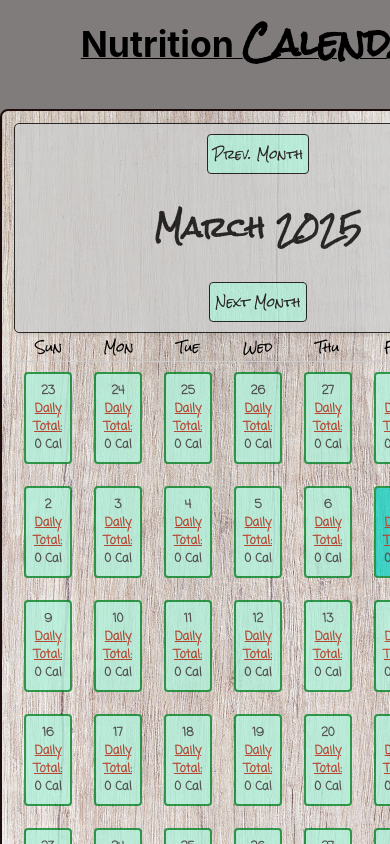
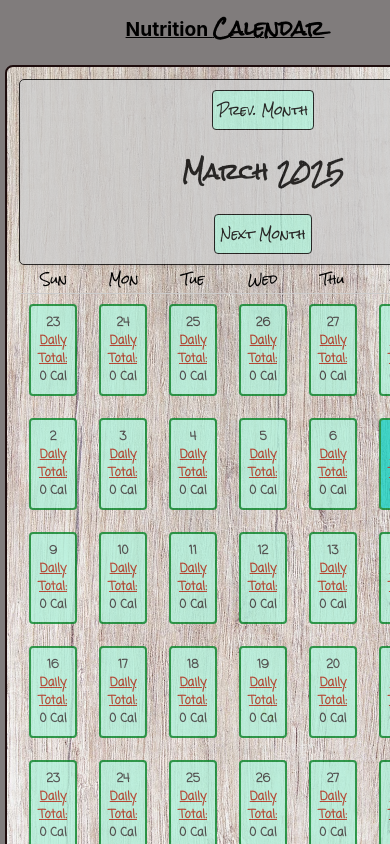
Before and after one commit to davidxv15/Nutrition-Calendar2.0, a React (Create React App) app: page / in a window 390 px wide. Shown: the top 844 px of the page. Built offline with nearby package versions, Linux system fonts and the light colour scheme; a web font is replaced by a local one.

Commit message:
refactor(App.css): media rule

```diff
--- a/src/App.css
+++ b/src/App.css
@@ -37,3 +37,30 @@ h1 {
     background-color: transparent;
   };
 }
+
+@media (max-width: 768px) {
+  .App-header {
+    padding: 10px;
+    font-size: calc(10px + 1.5vmin);
+  }
+
+  h1 {
+    font-size: 1.5rem;
+  }
+}
+
+@media (max-width: 480px) {
+  h1 {
+    font-size: 1.2rem;
+    text-decoration-thickness: 0.5px;
+  }
+
+  .app-title {
+    transform: translateX(30px); /* subtle shift instead of 70px */
+  }
+
+  .App-header {
+    padding: 5px;
+    font-size: calc(10px + 1vmin);
+  }
+}
```
